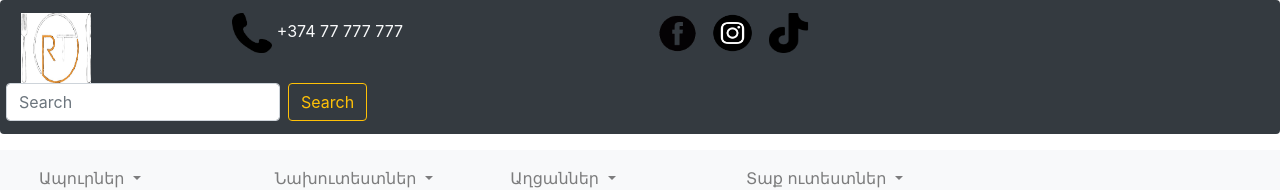
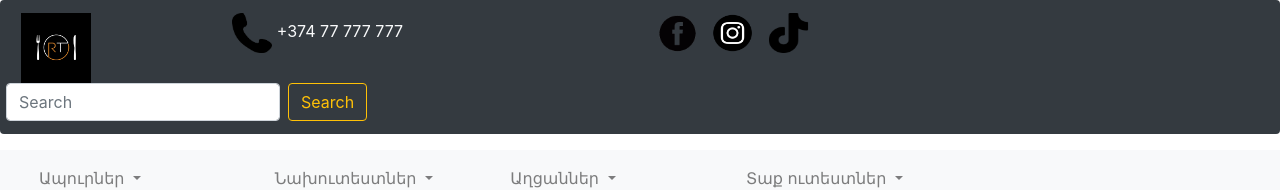
Before and after one commit to ani471/RoTable, a plain HTML site: page index.html in a window 1280 px wide. Shown: the top 190 px of the page. Drawn offline with nearby package versions, Linux system fonts and the light colour scheme.

Commit message:
Update index.html

```diff
--- a/index.html
+++ b/index.html
@@ -49,7 +49,7 @@
 
               <div class="row  ">
              <div class="col-2">
-                <img src="img/D9AE73D2-F0C5-461D-B2F6-C334B023E82C (1).jpg" height="70" width="70">
+                <img src="img/logo2.jpg" height="70" width="70">
              </div>
              <div class="col-4">
               <img src="img/telephone.png" height="40" width="40">
```
